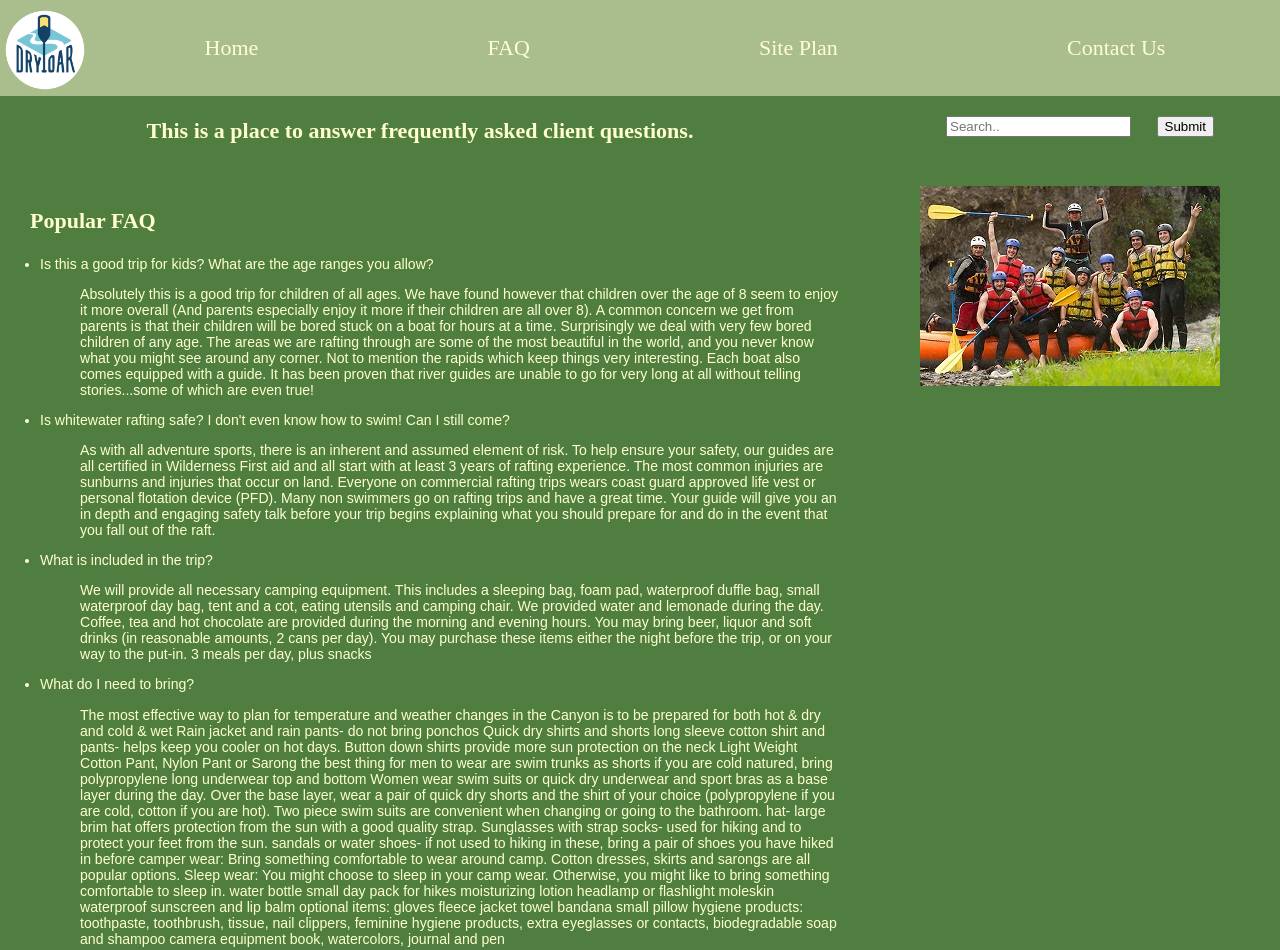
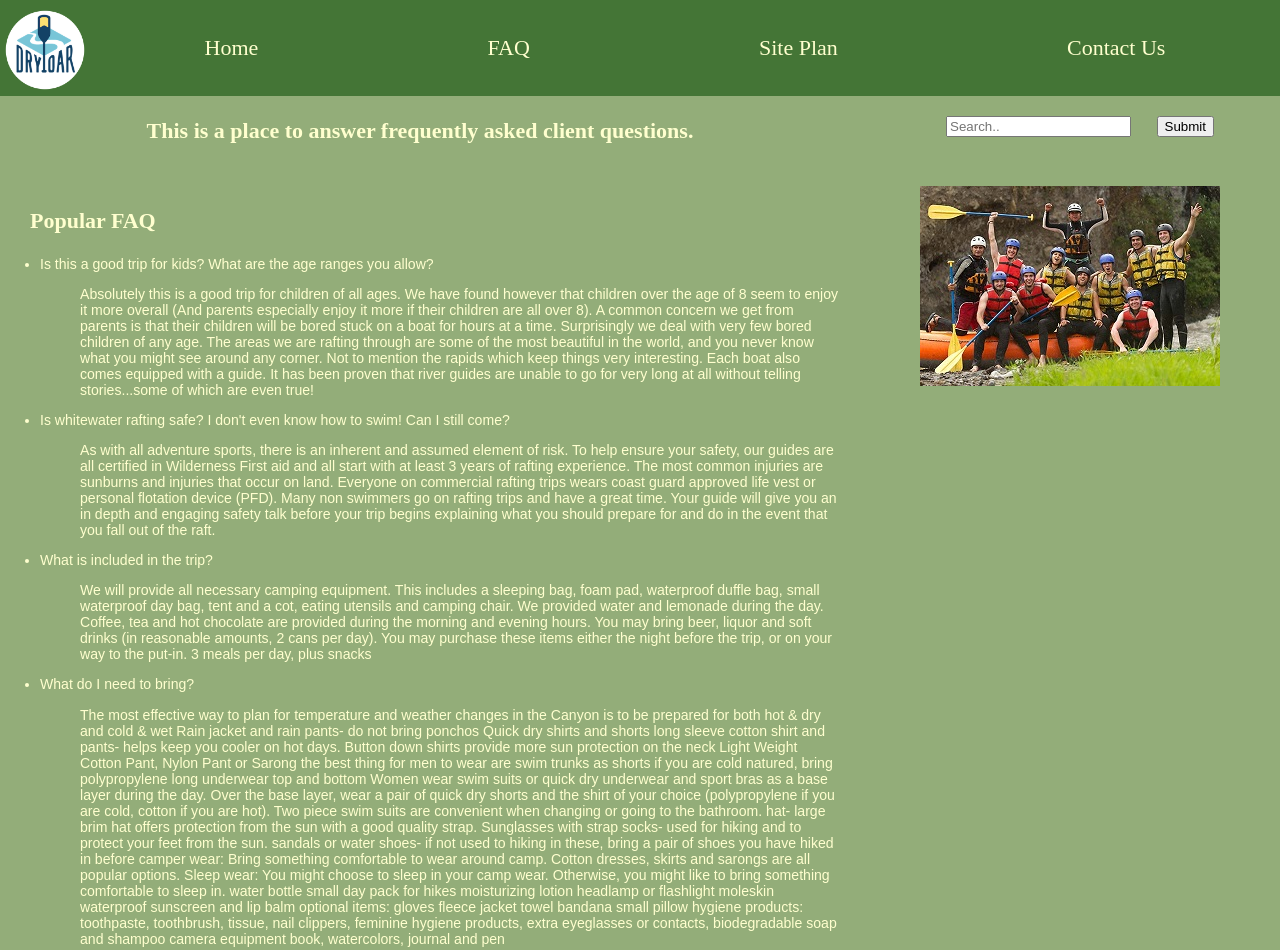
Before and after one commit to rosybertacchini/wdd130, a plain HTML site: page wwr/faq.html in a window 1280 px wide. Shown: the top 950 px of the page. Drawn offline with Linux system fonts and the light colour scheme; a web font is replaced by a local one.

Commit message:
Add files via upload

```diff
--- a/wwr/styles/style.css
+++ b/wwr/styles/style.css
@@ -225,7 +225,7 @@ footer .social img {
   grid-template-columns: 2fr 1fr;
   justify-items: center;
   gap: 20px;
-  background-color: rgb(57, 110, 45, 0.8);
+  background-color: rgb(57, 110, 45, 0.2);
 }
 #faq_title {
   color: #ffffcf;
@@ -264,7 +264,8 @@ input {
 .faq_header {
   display: grid;
   grid-template-columns: 90px auto;
-  background-color: #aabd8c;
+  background-color: rgba(57, 110, 45, 0.9);
+  color: #396e2d;
 }
 .faq_a:hover {
   background-color: #ffffcf;
@@ -275,10 +276,10 @@ input {
 }
 .faq_footer {
   background-color: #9eaf82;
-  padding: 25px 50px;
-  /*margin-top: 200px; */
+  /* padding: 25px 50px; */
+  margin: 0px;
   display: flex;
-  justify-content: space-around;
+  /* justify-content: space-around; */
   align-items: center;
 }
 
```
